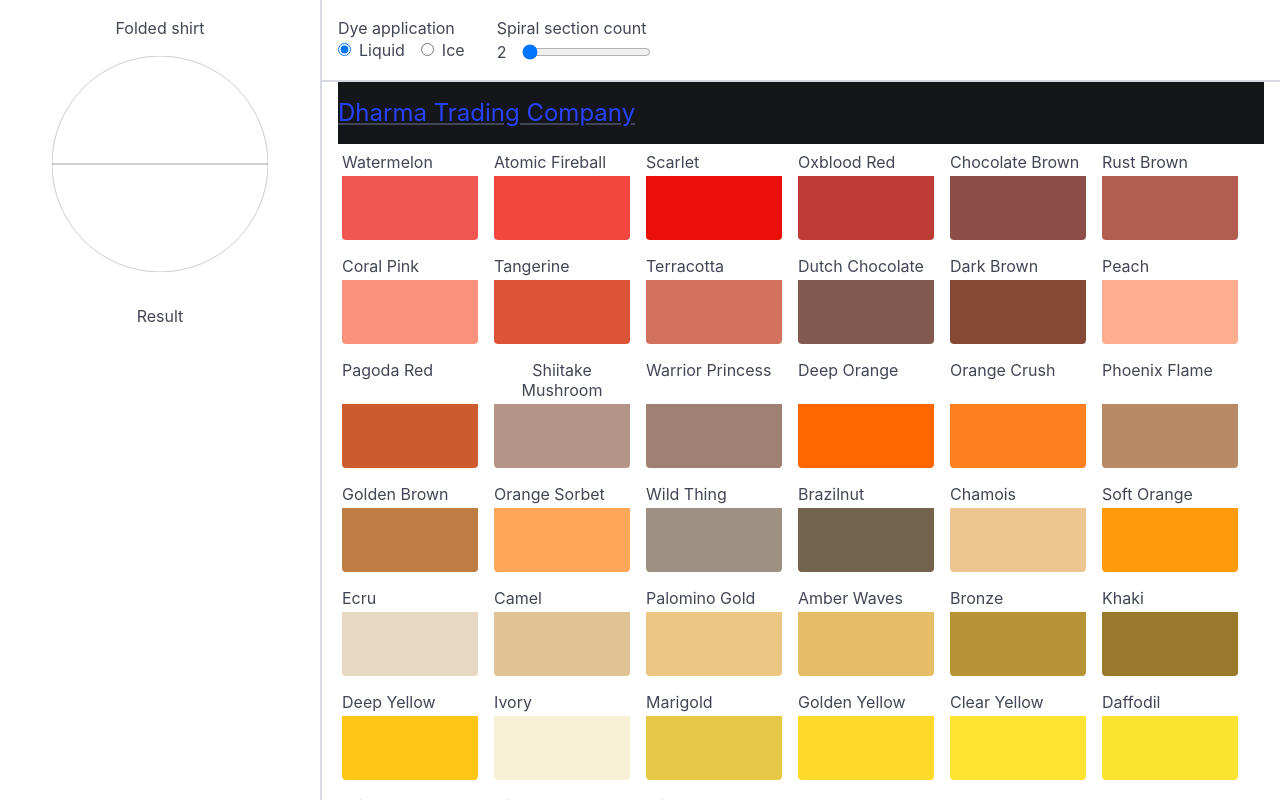
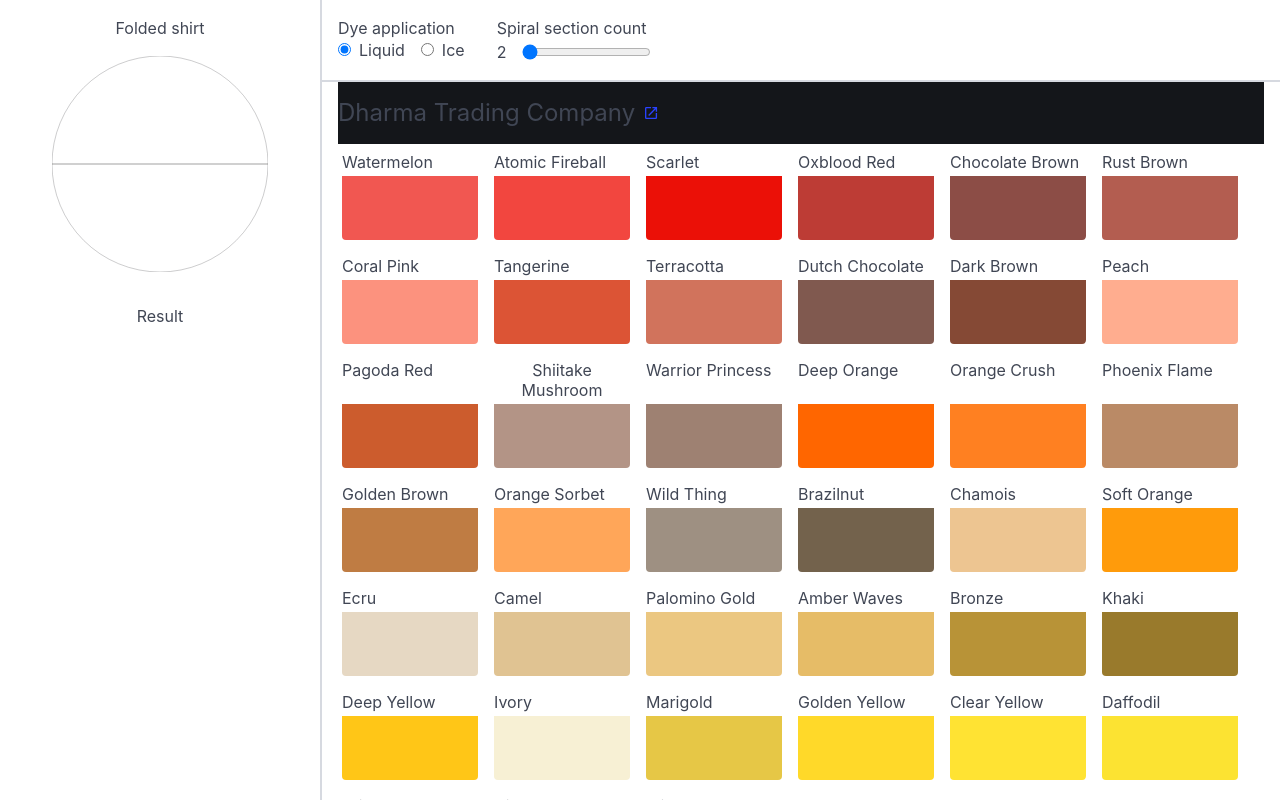
Before and after one commit to schwalbs/spiral-coloring, a React (Vite) app: page / in a window 1280 px wide. Built offline with nearby package versions, Linux system fonts and the light colour scheme.

Commit message:
feat: add icon pack, move dye company link to icon

```diff
--- a/package.json
+++ b/package.json
@@ -25,6 +25,8 @@
     "!(*.ts|*.js|*.tsx|.husky/**/*)": "prettier --write"
   },
   "dependencies": {
+    "@mdi/js": "^7.4.47",
+    "@mdi/react": "^1.6.1",
     "react": "^19.1.0",
     "react-dom": "^19.1.0"
   },
--- a/src/components/Colors/Colors.tsx
+++ b/src/components/Colors/Colors.tsx
@@ -1,4 +1,6 @@
 import { FC, useContext, useEffect, useState } from "react";
+import Icon from "@mdi/react";
+import { mdiOpenInNew } from "@mdi/js";
 import { Company } from "../../types/colors";
 import ColorBlock from "../ColorBlock";
 import { AppStateContext } from "../../context/AppStateContext";
@@ -25,10 +27,17 @@
       {dyeCompanies?.map((company) => (
         <div className="block" key={company.name}>
           <h3
-            className={`${styles.manufacturerName} subtitle has-background-black-bis is-4 is-size-5-mobile is-underlined py-4 mb-1`}
+            className={`${styles.manufacturerName} subtitle has-background-black-bis is-4 is-size-5-mobile py-4 mb-1`}
           >
-            <a href={company.siteHref} target="_blank">
-              {company.name}
+            {company.name}
+            <a
+              className="ml-2"
+              href={company.siteHref}
+              target="_blank"
+              aria-label={`Open ${company.name} dye page in a new tab`}
+              title={`Open ${company.name} dye page in a new tab`}
+            >
+              <Icon path={mdiOpenInNew} aria-hidden="true" size={0.67} />
             </a>
           </h3>
           <div className={`${styles.colorGrid} grid is-gap-1`}>
```
Also changed, not shown: 2 other files (tests, documents, lock files or other folders).
